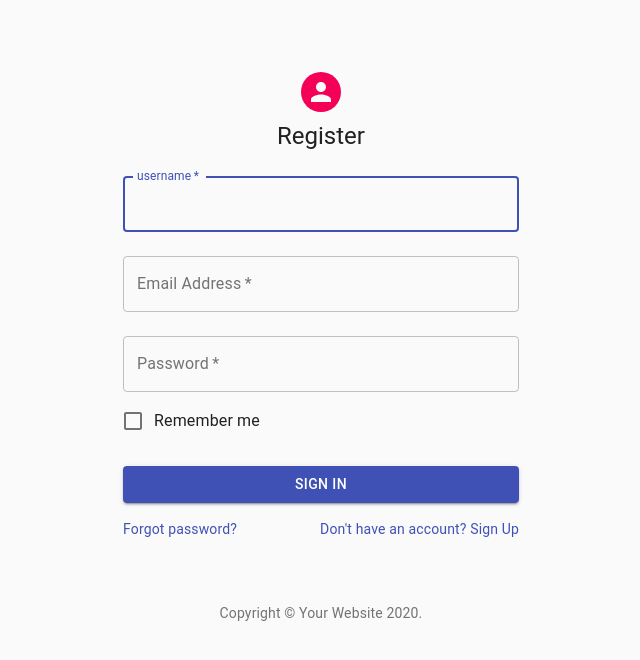
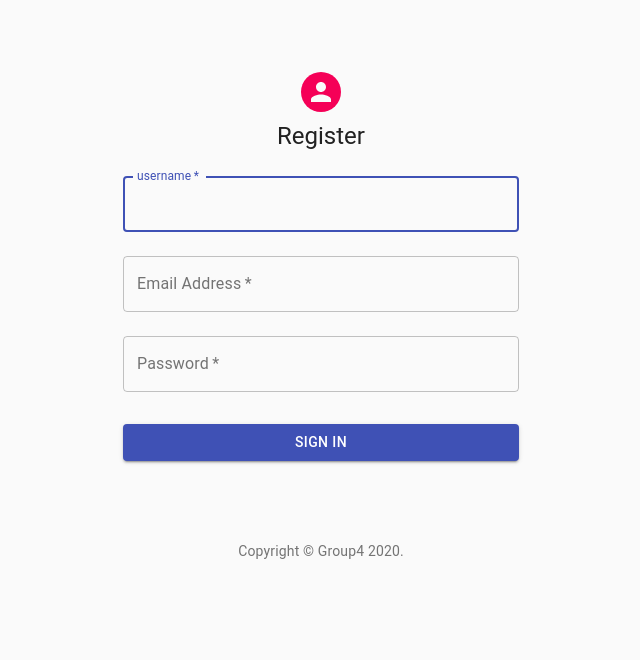
Before and after one commit to oyjoh/-DAT250-FeedApp-Project-B, a React app: page /register in a window 1280 px wide. Shown: the top 660 px of the page, without its empty margins (319-959 px from the left). Built offline with nearby package versions, Linux system fonts and the light colour scheme; the HTML template or start-up script is replaced by a standard one.

Commit message:
register form

```diff
--- a/src/main/js/pages/Register.jsx
+++ b/src/main/js/pages/Register.jsx
@@ -20,8 +20,8 @@ function Copyright() {
     return (
         <Typography variant="body2" color="textSecondary" align="center">
             {'Copyright © '}
-            <Link color="inherit" href="https://material-ui.com/">
-                Your Website
+            <Link color="inherit" href="https://github.com/oyjoh/DAT250-FeedApp-Project-B">
+                Group4
             </Link>{' '}
             {new Date().getFullYear()}
             {'.'}
@@ -148,10 +148,6 @@ function Register() {
                             id="password"
                             autoComplete="current-password"
                         />
-                        <FormControlLabel
-                            control={<Checkbox value="remember" color="primary"/>}
-                            label="Remember me"
-                        />
                         <Button
                             type="submit"
                             fullWidth
@@ -161,18 +157,6 @@ function Register() {
                         >
                             Sign In
                         </Button>
-                        <Grid container>
-                            <Grid item xs>
-                                <Link href="https://youtu.be/ymeazYWw6ng?t=72" variant="body2">
-                                    Forgot password?
-                                </Link>
-                            </Grid>
-                            <Grid item>
-                                <Link href="#" variant="body2">
-                                    {"Don't have an account? Sign Up"}
-                                </Link>
-                            </Grid>
-                        </Grid>
                     </form>
                 </div>
                 <Box mt={8}>
--- a/src/main/js/pages/login.jsx
+++ b/src/main/js/pages/login.jsx
@@ -20,8 +20,8 @@ function Copyright() {
     return (
         <Typography variant="body2" color="textSecondary" align="center">
             {'Copyright © '}
-            <Link color="inherit" href="https://material-ui.com/">
-                Your Website
+            <Link color="inherit" href="https://github.com/oyjoh/DAT250-FeedApp-Project-B">
+                Group4
             </Link>{' '}
             {new Date().getFullYear()}
             {'.'}
@@ -134,10 +134,6 @@ function Login() {
                             id="password"
                             autoComplete="current-password"
                         />
-                        <FormControlLabel
-                            control={<Checkbox value="remember" color="primary"/>}
-                            label="Remember me"
-                        />
                         <Button
                             type="submit"
                             fullWidth
@@ -154,7 +150,7 @@ function Login() {
                                 </Link>
                             </Grid>
                             <Grid item>
-                                <Link href="#" variant="body2">
+                                <Link href="/register" variant="body2">
                                     {"Don't have an account? Sign Up"}
                                 </Link>
                             </Grid>
```
